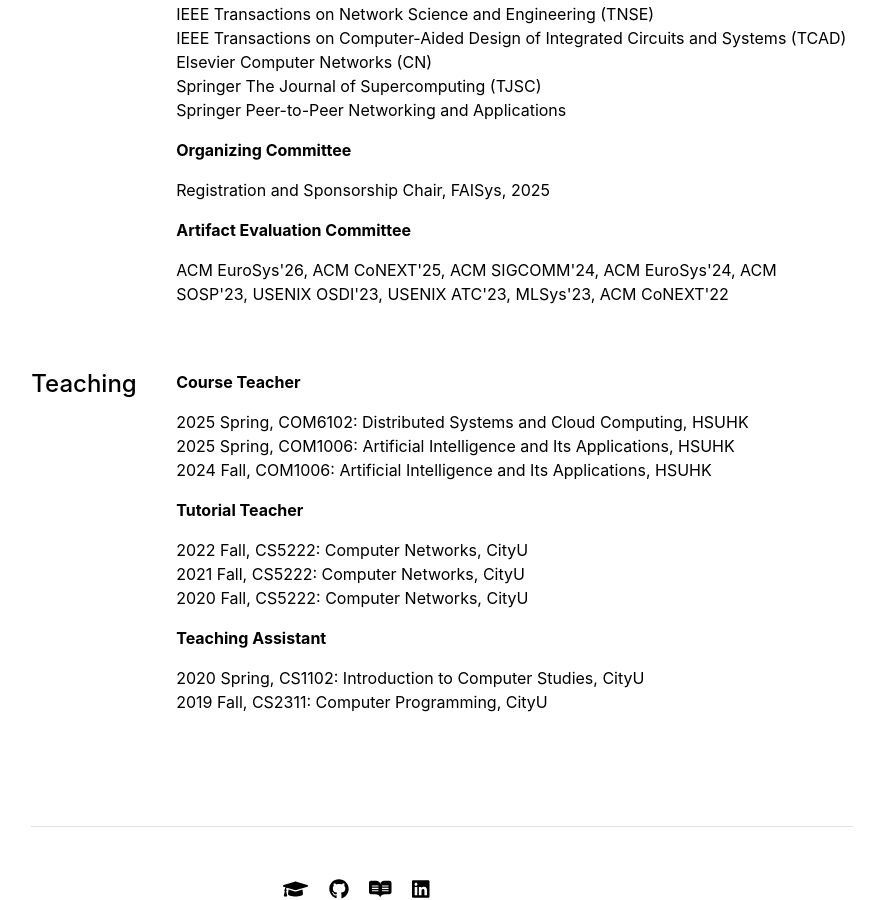
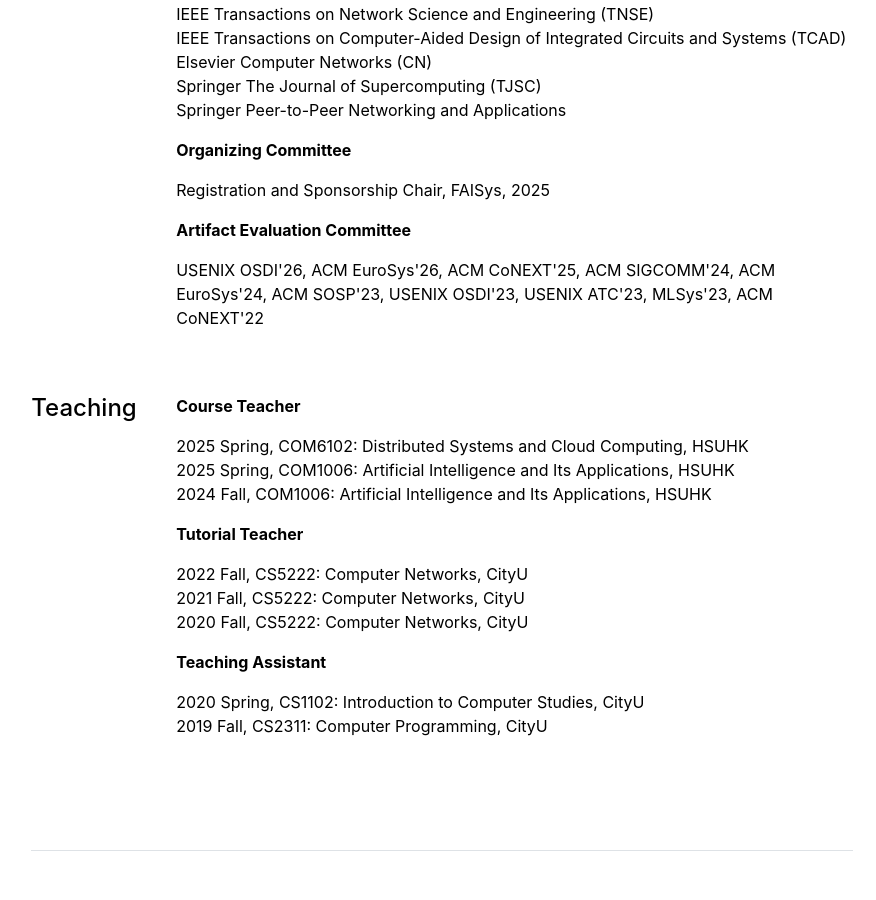
Before and after one commit to kanonjz/academic, a Jekyll site: the page built from cv.md, in a window 1280 px wide and 900 px high, scrolled down 1302 px. Shown: the whole window, without its empty margins (198-1074 px from the left). Built offline with Jekyll 4.4.1, drawn with Linux system fonts in a browser that asks for light colours.

Commit message:
update service

```diff
--- a/_data/cv/service.yml
+++ b/_data/cv/service.yml
@@ -17,4 +17,4 @@
 #   venue: 'HP3C''23'
 
 - title: 'Artifact Evaluation Committee'
-  venue: 'ACM EuroSys''26, ACM CoNEXT''25, ACM SIGCOMM''24, ACM EuroSys''24, ACM SOSP''23, USENIX OSDI''23, USENIX ATC''23, MLSys''23, ACM CoNEXT''22'
+  venue: 'USENIX OSDI''26, ACM EuroSys''26, ACM CoNEXT''25, ACM SIGCOMM''24, ACM EuroSys''24, ACM SOSP''23, USENIX OSDI''23, USENIX ATC''23, MLSys''23, ACM CoNEXT''22'
```
